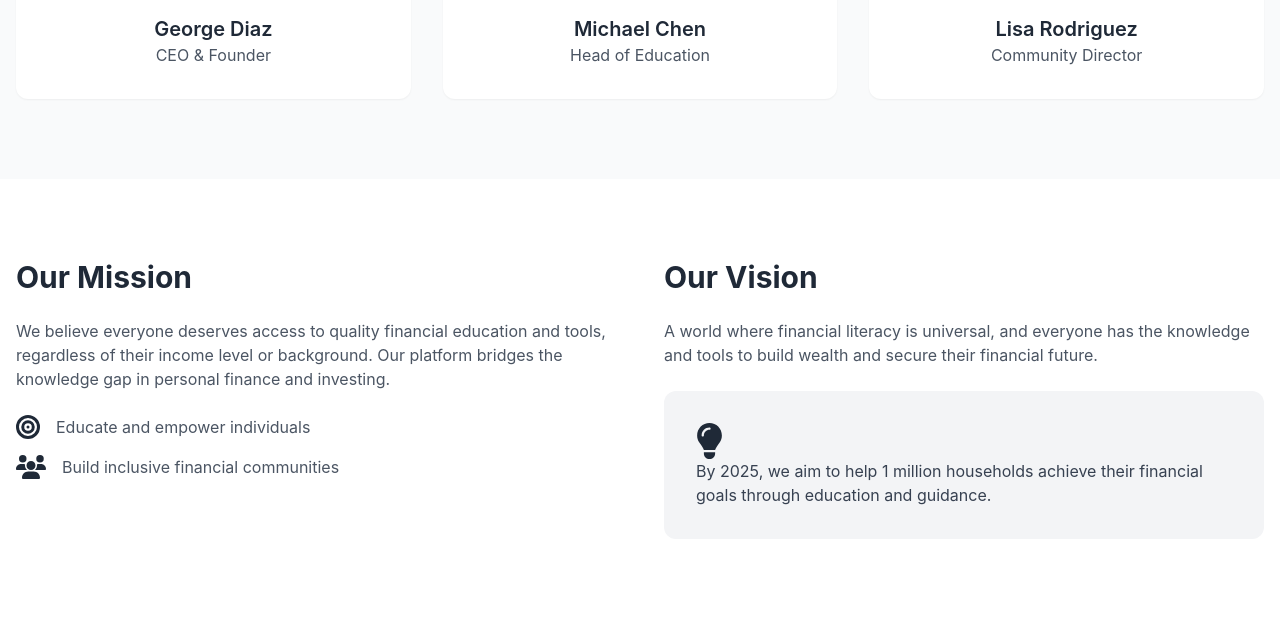
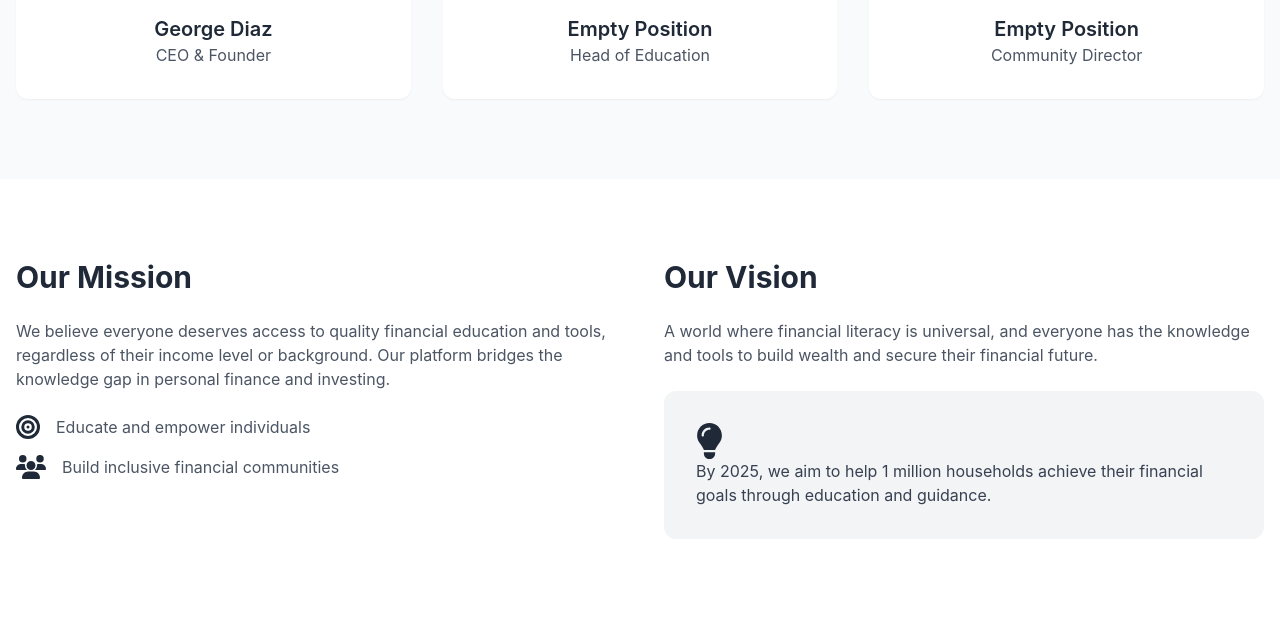
Before and after one commit to georgediaz3/financial-advisor-app, a Flask app: page /aboutus in a window 1280 px wide. Shown: the part 397-1015 px from the top of the page. Run offline with Flask 3, Linux system fonts and the light colour scheme; some libraries are stand-ins or nearby versions.

Commit message:
Update aboutus.html

```diff
--- a/templates/aboutus.html
+++ b/templates/aboutus.html
@@ -640,27 +640,27 @@ document.addEventListener("DOMContentLoaded", () => {
               <h3 class="text-xl font-semibold text-center">George Diaz</h3>
               <p class="text-neutral-600 text-center mb-2">CEO & Founder</p>
               <div class="hidden group-hover:block absolute inset-0 bg-black/90 rounded-xl p-6 text-white">
-                <p class="text-sm">15+ years in fintech and financial education. Passionate about making finance accessible to everyone.</p>
+                <p class="text-sm">Computer Systems Engineering Student at Arizona State University, trying to make an impact on his community</p>
               </div>
             </div>
           </div>
           <div class="group relative">
             <div class="bg-white p-6 rounded-xl shadow-sm">
               <img src="https://api.dicebear.com/7.x/notionists/svg?scale=200&seed=2" alt="Team member" class="w-32 h-32 mx-auto mb-4 rounded-full">
-              <h3 class="text-xl font-semibold text-center">Michael Chen</h3>
+              <h3 class="text-xl font-semibold text-center">Empty Position</h3>
               <p class="text-neutral-600 text-center mb-2">Head of Education</p>
               <div class="hidden group-hover:block absolute inset-0 bg-black/90 rounded-xl p-6 text-white">
-                <p class="text-sm">Former financial advisor turned educator. Developed our core curriculum and teaching methodology.</p>
+                <p class="text-sm"></p>
               </div>
             </div>
           </div>
           <div class="group relative">
             <div class="bg-white p-6 rounded-xl shadow-sm">
               <img src="https://api.dicebear.com/7.x/notionists/svg?scale=200&seed=3" alt="Team member" class="w-32 h-32 mx-auto mb-4 rounded-full">
-              <h3 class="text-xl font-semibold text-center">Lisa Rodriguez</h3>
+              <h3 class="text-xl font-semibold text-center">Empty Position</h3>
               <p class="text-neutral-600 text-center mb-2">Community Director</p>
               <div class="hidden group-hover:block absolute inset-0 bg-black/90 rounded-xl p-6 text-white">
-                <p class="text-sm">Community building expert with a focus on financial inclusion and peer support networks.</p>
+                <p class="text-sm"></p>
               </div>
             </div>
           </div>
```
